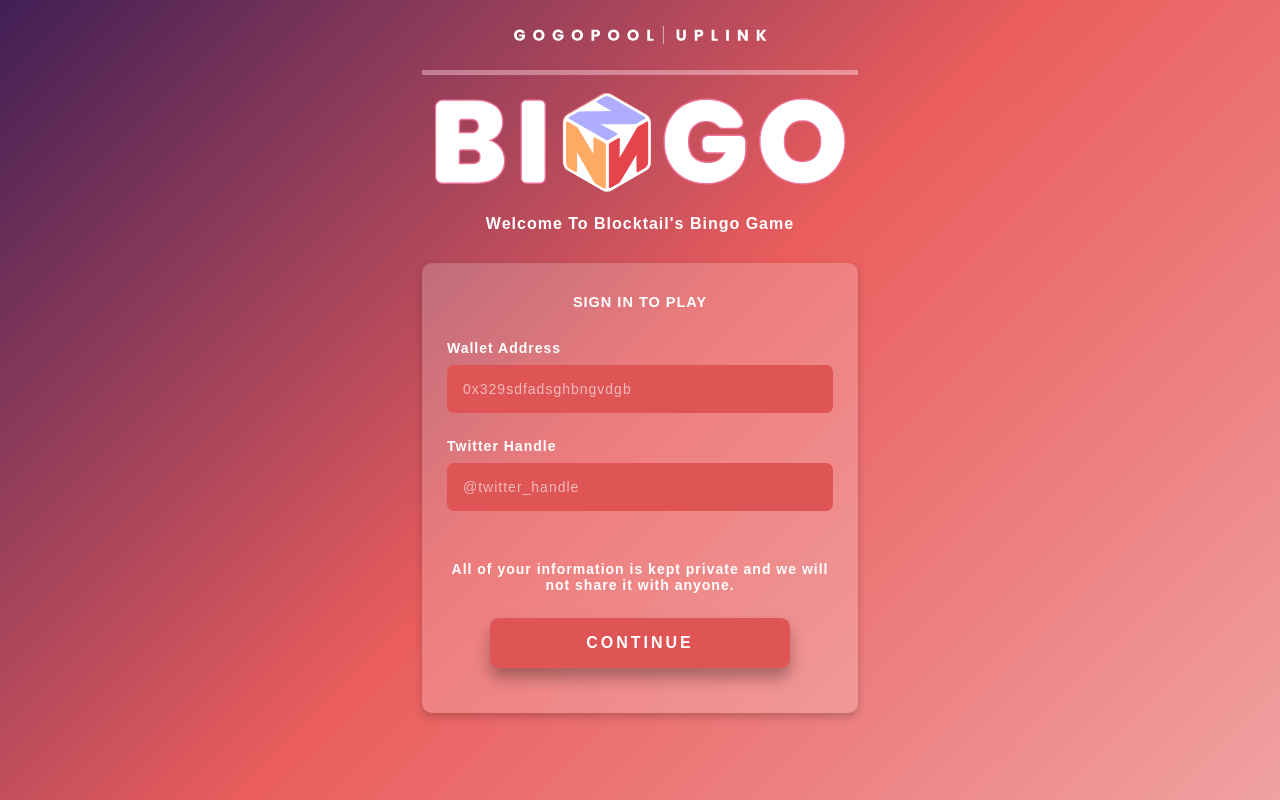
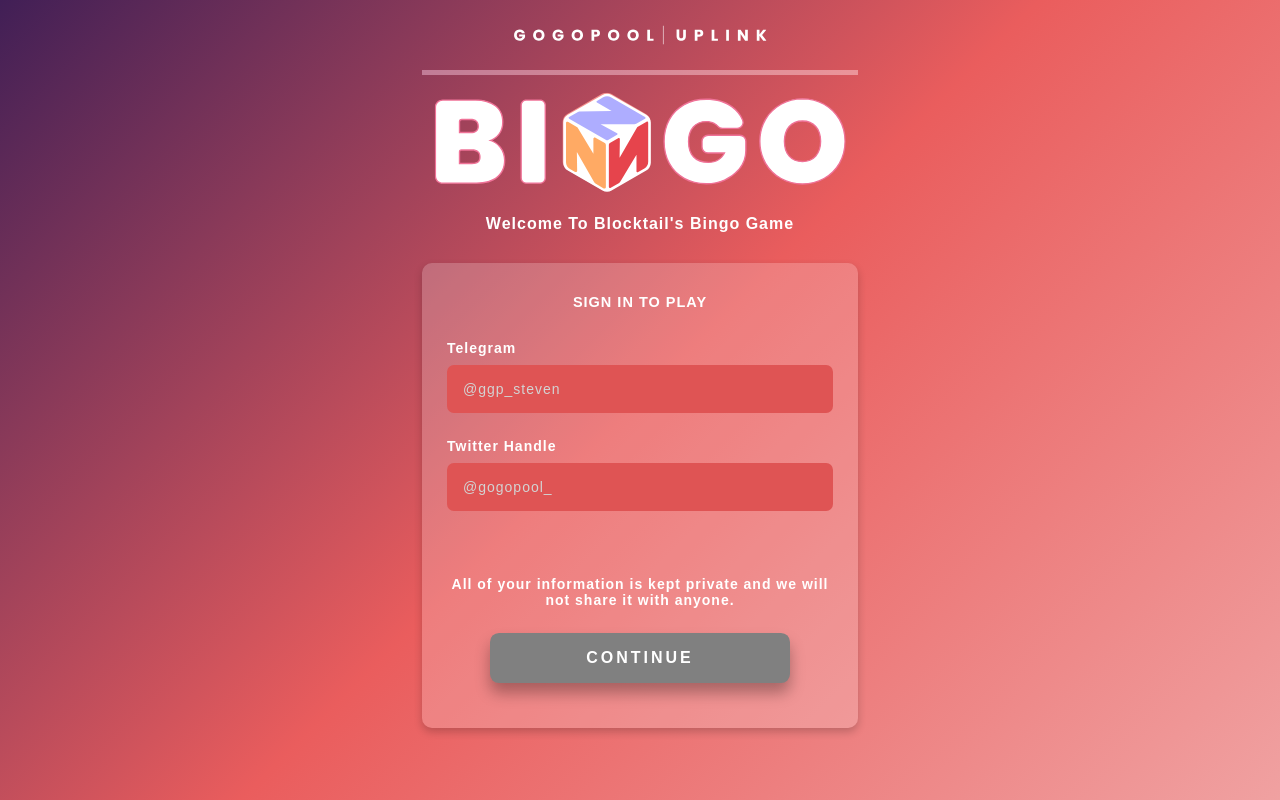
Before and after one commit to multisig-labs/Bingo-game, a React (Create React App) app: page / in a window 1280 px wide. Built offline with nearby package versions, Linux system fonts and the light colour scheme; no server answers.

Commit message:
Adding supabase (#2)
* styling login screen, adding errors

* connecting to supabase

```diff
--- a/package.json
+++ b/package.json
@@ -3,6 +3,7 @@
   "version": "0.1.0",
   "private": true,
   "dependencies": {
+    "@supabase/supabase-js": "^2.45.4",
     "@testing-library/jest-dom": "^5.17.0",
     "@testing-library/react": "^13.4.0",
     "@testing-library/user-event": "^13.5.0",
--- /dev/null
+++ b/src/SupabaseContext.jsx
@@ -0,0 +1,19 @@
+import { createContext, useState } from 'react';
+import { createClient } from '@supabase/supabase-js';
+
+const supabaseUrl = process.env.REACT_APP_SUPABASE_URL;
+const supabaseAnonKey = process.env.REACT_APP_SUPABASE_ANON_KEY;
+
+const supabase = createClient(supabaseUrl, supabaseAnonKey);
+
+export const SupabaseContext = createContext();
+
+export const SupabaseProvider = ({ children }) => {
+  const [supabaseClient] = useState(supabase);
+
+  return (
+    <SupabaseContext.Provider value={{ supabaseClient }}>
+      {children}
+    </SupabaseContext.Provider>
+  );
+};
--- a/src/components/bingo.js
+++ b/src/components/bingo.js
@@ -17,7 +17,7 @@
 const names = [
   { firstName: "Juan", lastName: " Manuel Salgado", position: "Argentina Rep", company: "Uplink " },
   { firstName: "Alejo", lastName: " Miguez", company: "Uplink ", position: "Argentina Rep" },
-  { firstName: "Damaris Valero", lastName: " Scarpa", company: "Uplink ", position: "Chief Revenue Officer", special: true }, // Add special property
+  { firstName: "Damaris Valero", lastName: " Scarpa", company: "Uplink ", position: "Chief Revenue Officer" },
   { firstName: "Aldrin", lastName: " D' Souza", company: "Uplink ", position: "VP of Product" },
   { firstName: "Take a picture at the Photo Booth", lastName: "", company: "", position: "" },
   { firstName: "Breevie ", lastName: "", company: "GoGoPool ", position: "Head of Growth" },
@@ -221,7 +221,7 @@
       </div>
 
       <div className="line"></div>
-      <Sponsors/>
+      <Sponsors />
       {isFreeModalOpen && <FreeModal isOpen={isFreeModalOpen} onClose={() => setIsFreeModalOpen(false)} />}
       {blackout && <div className="blackout-overlay"></div>}
     </div>
--- a/src/components/login.js
+++ b/src/components/login.js
@@ -1,75 +1,93 @@
-import React, {useState} from 'react';
-import {useNavigate} from 'react-router-dom';
+import { useContext, useEffect, useState } from 'react';
+import { useNavigate } from 'react-router-dom';
 
 import HeaderImg from '../assets/images/header-img';
 import BingoIcon from '../assets/images/bingo-logo';
 import Sponsors from '../assets/images/sponsors';
-
-
+import { SupabaseContext } from '../SupabaseContext';
 
 const LoginPage = () => {
   const [twitterHandle, setTwitterHandle] = useState('');
+  const [telegram, setTelegram] = useState('');
+  const [name, setName] = useState('');
+  const [title, setTitle] = useState('');
   const navigate = useNavigate();
+  const { supabaseClient } = useContext(SupabaseContext);
 
-  const handleInputChange = (e) => {
-    setTwitterHandle(e.target.value);
-  };
 
-  const handleLogin = (e) => {
+  // useEffect(() => {
+  //   const twitter = localStorage.getItem("twitterHandle")
+  //   const tg = localStorage.getItem("telegram")
+
+  //   if (twitter && tg) {
+  //     navigate('/bingo')
+  //   }
+  // }, [navigate])
+
+  const handleLogin = async (e) => {
     e.preventDefault();
 
-    if (twitterHandle) {
+    if (twitterHandle && telegram) {
       localStorage.setItem('twitterHandle', twitterHandle);
+      localStorage.setItem('telegram', telegram);
 
+      const { error } = await supabaseClient
+        .from("bingo_players")
+        .insert({
+          telegram: telegram,
+          twitter: twitterHandle
+        }).select().single()
 
-    navigate('./game-directions');
-  }else{
-    alert('Please enter your Twitter handle');
+      if (error) {
+        console.error("Problem inserting into supabase: ", error);
+      }
+
+      navigate('/game-directions');
     }
   };
 
-  return(
+  return (
     <div className="login-page container">
-      <HeaderImg/>
+      <HeaderImg />
       <div className="line top-line"></div>
-      <BingoIcon/>
+      <BingoIcon />
       <h1 className="welcome">Welcome To Blocktail's Bingo Game</h1>
 
 
       <form onSubmit={handleLogin} className="login-form-container">
         <h2>Sign in to play</h2>
-        <label htmlFor="wallet-address" className="twitter-handle-label">
-          Wallet Address
+        <label htmlFor="telegram" className="login-label">
+          Telegram
         </label>
         <input
           type="text"
-          id="wallet-address"
-          name="wallet-address"
-          placeholder="0x329sdfadsghbngvdgb"
-          className="twitter-handle-input"
+          name="telegram"
+          placeholder="@ggp_steven"
+          className="login-input"
+          onChange={(e) => setTelegram(e.target.value)}
         />
 
-        <label htmlFor="twitter-handle" className="twitter-handle-label">
+        <label htmlFor="twitter-handle" className="login-label">
           Twitter Handle
         </label>
         <input
           type="text"
-          id="twitter-handle2"
           name="twitterHandle"
-          placeholder="@twitter_handle"
-          className="twitter-handle-input"
+          placeholder="@gogopool_"
+          className="login-input"
           value={twitterHandle}
-          onChange={handleInputChange}
+          onChange={(e) => setTwitterHandle(e.target.value)}
         />
 
         <p>All of your information is kept private and we will not share it with anyone.</p>
-        <button type="submit" className="login-button">
+        <button disabled={!twitterHandle && !telegram} type="submit" className="login-button">
           Continue
         </button>
+
       </form>
       <div className="line bottom-line">
       </div>
-    <Sponsors/>
+      <Sponsors />
     </div>
   );
 };
--- a/src/index.css
+++ b/src/index.css
@@ -1,5 +1,6 @@
 @import url('https://fonts.googleapis.com/css2?family=Signika:wght@300..700&display=swap');
- *{
+
+* {
   font-family: 'Poppins', sans-serif;
   letter-spacing: 1px;
   box-sizing: border-box;
@@ -7,7 +8,8 @@
 }
 
 
- html,body {
+html,
+body {
   margin: 0;
   padding: 0;
   background: linear-gradient(135deg, #411f56, #ea5d5d, #f0a1a1);
@@ -35,25 +37,27 @@
 
 
 }
-  .header-img, .bingo-logo {
+
+.header-img,
+.bingo-logo {
   width: auto;
   max-width: 100%;
   flex-shrink: 0;
 }
 
-  .header-img{
+.header-img {
   margin: 25px;
   width: auto;
 }
 
-  .bingo-logo{
-    padding:12px;
+.bingo-logo {
+  padding: 12px;
   margin-top: 10px;
   height: auto;
   width: 100%;
 }
 
-   .welcome{
+.welcome {
   margin-bottom: 30px;
   font-size: 16px;
   color: #fff;
@@ -72,6 +76,7 @@
 
 
 }
+
 .line-bottom {
   padding-bottom: 8px;
 }
@@ -89,7 +94,7 @@
 
 }
 
-   .sponsors{
+.sponsors {
   text-align: center;
   color: #fff;
 
@@ -98,14 +103,14 @@
 
 
 /* Login page */
-  .login-page{
+.login-page {
   display: flex;
   flex-direction: column;
 
 
 }
 
-  .login-form-container{
+.login-form-container {
   padding: 19px 25px 45px;
   margin-bottom: 120px;
 
@@ -130,53 +135,50 @@
 
 
 }
-  .star1{
+
+.star1 {
   position: absolute;
   top: 0;
-    right:2;
+  right: 2;
   opacity: 0.2;
   pointer-events: none;
 }
 
 
-  .login-form-container h2{
+.login-form-container h2 {
   font-size: 14.5px;
   color: #fff;
   margin-bottom: 30px;
-    font-weight:600;
+  font-weight: 600;
   text-transform: uppercase;
 }
 
-  .login-form-container p{
+.login-form-container p {
   width: 100%;
   font-size: 14px;
   color: #fff;
-    font-weight:700;
+  font-weight: 700;
   margin-bottom: 25px;
-    margin-top: 0;
+  margin-top: 40px;
   justify-content: center;
-
 }
 
 
-  .twitter-handle-label{
+.login-label {
   display: block;
   margin-bottom: 9px;
   color: #fff;
-    font-weight:bold;
+  font-weight: bold;
   font-size: 14px;
   text-align: left;
   width: 100%;
-
-
-  }
-  /* this is temporary ID #twitter-handle2 until wallet is set up */
-
-  #twitter-handle2{
-    margin-bottom:50px;
 }
 
-  .twitter-handle-input {
+.login-input::placeholder {
+  color: lightgrey;
+}
+
+.login-input {
   width: 100%;
   padding: 15px;
   margin-bottom: 25px;
@@ -188,13 +190,19 @@
   background-color: #df5454;
   transition: all 0.3s ease;
   box-sizing: border-box;
-
-
 }
 
 .twitter-handle-input::placeholder {
   color: rgba(255, 255, 255, 0.6);
 
+}
+
+.error-msg {
+  margin-top: 16px;
+  display: flex;
+  color: purple;
+  justify-content: center;
+  width: 100%;
 }
 
 .login-button {
@@ -203,7 +211,7 @@
   height: 50px;
   background-color: #df5454;
   color: #fff;
-    border:none;
+  border: none;
   border-radius: 8.92px;
   cursor: pointer;
   font-size: 16px;
@@ -211,20 +219,25 @@
   letter-spacing: 3px;
   text-transform: uppercase;
   box-shadow: 0px 10px 15px rgba(0, 0, 0, 0.3);
-    transition: all 0.3s ease;
+  transition: all 0.5s ease;
+}
+
+.login-button:disabled {
+  background-color: grey;
+  cursor: not-allowed;
 }
 
 
 
 /* Game Directions */
-.directions{
+.directions {
   padding: 22px 25px 40px;
   margin-bottom: 150px;
   line-height: 17.64px;
 
 }
 
-  .inner-directions{
+.inner-directions {
   width: 100%;
   padding: 5px;
   color: #fff;
@@ -238,12 +251,13 @@
 
 
 }
-  .inner-directions p{
+
+.inner-directions p {
   justify-content: center;
-    font-size:12.97px;
+  font-size: 12.97px;
 }
 
-  .how-to-win{
+.how-to-win {
   color: #fff;
   margin-top: 28px;
   margin-bottom: 8px;
@@ -253,7 +267,7 @@
 }
 
 
-  .dont-forget{
+.dont-forget {
   display: block;
   font-weight: 700;
   margin-top: 20px;
@@ -261,6 +275,7 @@
 
 
 }
+
 .accept-btn,
 .keep-playing-button {
   max-width: 350px;
@@ -269,16 +284,16 @@
   border-radius: 8.92px;
   background: linear-gradient(360deg, hsla(349, 84%, 95%, 1) 30%, hsla(33, 73%, 94%, 1) 100%, hsla(288, 100%, 81%, 1) 100%);
   border: none;
-    box-shadow:  0px 6px 12px rgba(226, 82, 110 , 0.9);
+  box-shadow: 0px 6px 12px rgba(226, 82, 110, 0.9);
   transition: all 0.3s ease;
   color: #DB2549;
   font-weight: 600;
   line-height: 1.3;
 }
 
-  .accept-btn:hover{
+.accept-btn:hover {
   cursor: pointer;
-    box-shadow:  0px 6px 12px rgba(226, 82, 110 , 0.4);
+  box-shadow: 0px 6px 12px rgba(226, 82, 110, 0.4);
 
 }
 
@@ -298,12 +313,13 @@
   border-radius: 10px;
   box-shadow: 0 4px 8px rgba(0, 0, 0, 0.2);
   padding: 10px 20px;
-  max-width:419px;
-  width:100%;
+  max-width: 419px;
+  width: 100%;
   font-size: 14px;
 
 
 }
+
 .intro h3 {
   font-weight: bold;
   font-size: 20px;
@@ -311,18 +327,20 @@
   margin-bottom: 0;
 
 }
-.intro p{
+
+.intro p {
   justify-content: center;
   font-size: 14px;
 }
 
 
-.bingo{
+.bingo {
   position: relative;
   padding: 15px 20px;
 
 
 }
+
 .bingo-grid {
   display: grid;
   grid-template-columns: repeat(3, 1fr);
@@ -366,7 +384,7 @@
 
 
 .bingo-tile-content,
-.bingo-tile.free-tile .bingo-tile-content{
+.bingo-tile.free-tile .bingo-tile-content {
   position: absolute;
   bottom: 5px;
   left: 3px;
@@ -429,7 +447,7 @@
   color: #fff;
 }
 
-.inner-bingo-content p{
+.inner-bingo-content p {
   width: 100%;
   justify-content: center;
   color: #fff;
@@ -444,7 +462,7 @@
 .modal-overlay {
   position: fixed;
   left: 0;
-  top:0;
+  top: 0;
   right: 0;
   bottom: 0;
   display: flex;
@@ -456,37 +474,39 @@
 
 
 
-.modal-content{
+.modal-content {
   position: relative;
   background: linear-gradient(180deg, hsla(0, 0%, 100%, 1) 54%, hsla(336, 100%, 93%, 3) 98%);
   padding: 25px 18px;
   border-radius: 8px;
-  box-shadow:0 2px 20px rgba(0, 0, 0, 0.5);
+  box-shadow: 0 2px 20px rgba(0, 0, 0, 0.5);
   text-align: center;
   width: 100%;
   max-width: 385px;
   z-index: 1001;
-  color:#BC0E3B;
+  color: #BC0E3B;
   line-height: 20.2px;
 
 
 }
-.modal-content h2{
+
+.modal-content h2 {
   text-transform: uppercase;
   color: #c54b6b;
 }
 
-.modal-content .gogoPool-twitter{
+.modal-content .gogoPool-twitter {
   font-weight: 800;
 }
 
-.btn-container{
+.btn-container {
   display: flex;
   justify-content: center;
   gap: 20px;
   margin-top: 28px;
 
 }
+
 .post-now {
   background-color: #F48F8C;
   color: white;
@@ -496,7 +516,7 @@
 }
 
 .post-now,
-.dont-post{
+.dont-post {
   box-shadow: 0px 4px 8px rgba(0, 0, 0, 0.4);
   border: none;
   border-radius: 4px;
@@ -513,8 +533,9 @@
   padding: 6px 15px;
 
 }
+
 /* Winner Page */
-.winner-page{
+.winner-page {
   height: 180px;
   margin-top: 40%;
   margin-bottom: 30%;
@@ -523,12 +544,14 @@
 
 
 }
+
 .star {
   position: absolute;
   transform: translate(-50%, -50%);
   pointer-events: none;
   z-index: 8;
 }
+
 /* Specific positions */
 .star1 {
   top: 35%;
@@ -560,7 +583,7 @@
   right: 65%;
 }
 
-.starBox{
+.starBox {
   position: absolute;
   transform: translate(-50%, -50%);
   pointer-events: none;
@@ -570,13 +593,15 @@
 
 
 }
-.winner-page h1{
+
+.winner-page h1 {
   font-size: 20px;
   font-weight: 400;
   margin-bottom: 0;
   padding-bottom: 0;
 }
-.winner-page p{
+
+.winner-page p {
   font-weight: 700;
   font-size: 32px;
   margin-top: 4px;
@@ -584,7 +609,7 @@
 
 }
 
-.thanks-for-playing{
+.thanks-for-playing {
   font-family: 'Poppins', sans-serif;
   font-size: 15.4px;
   font-weight: 800;
@@ -606,8 +631,8 @@
   }
 }
 
-@media(max-width: 406px ) {
-  .login-form-container p{
+@media(max-width: 406px) {
+  .login-form-container p {
     font-size: 12px;
   }
 }
--- a/src/index.js
+++ b/src/index.js
@@ -2,12 +2,15 @@
 import ReactDOM from 'react-dom/client';
 import './index.css';
 import App from './App';
+import { SupabaseProvider } from './SupabaseContext';
 
 
 
 const root = ReactDOM.createRoot(document.getElementById('root'));
 root.render(
   <React.StrictMode>
-    <App />
+    <SupabaseProvider>
+      <App />
+    </SupabaseProvider>
   </React.StrictMode>
 );
```
Also changed, not shown: src/components/game-directions.js (+5 -6 lines), src/hooks/useSupabase.ts (added), 2 other files (tests, documents, lock files or other folders). Lines whose indentation alone changed are shown as unchanged.
